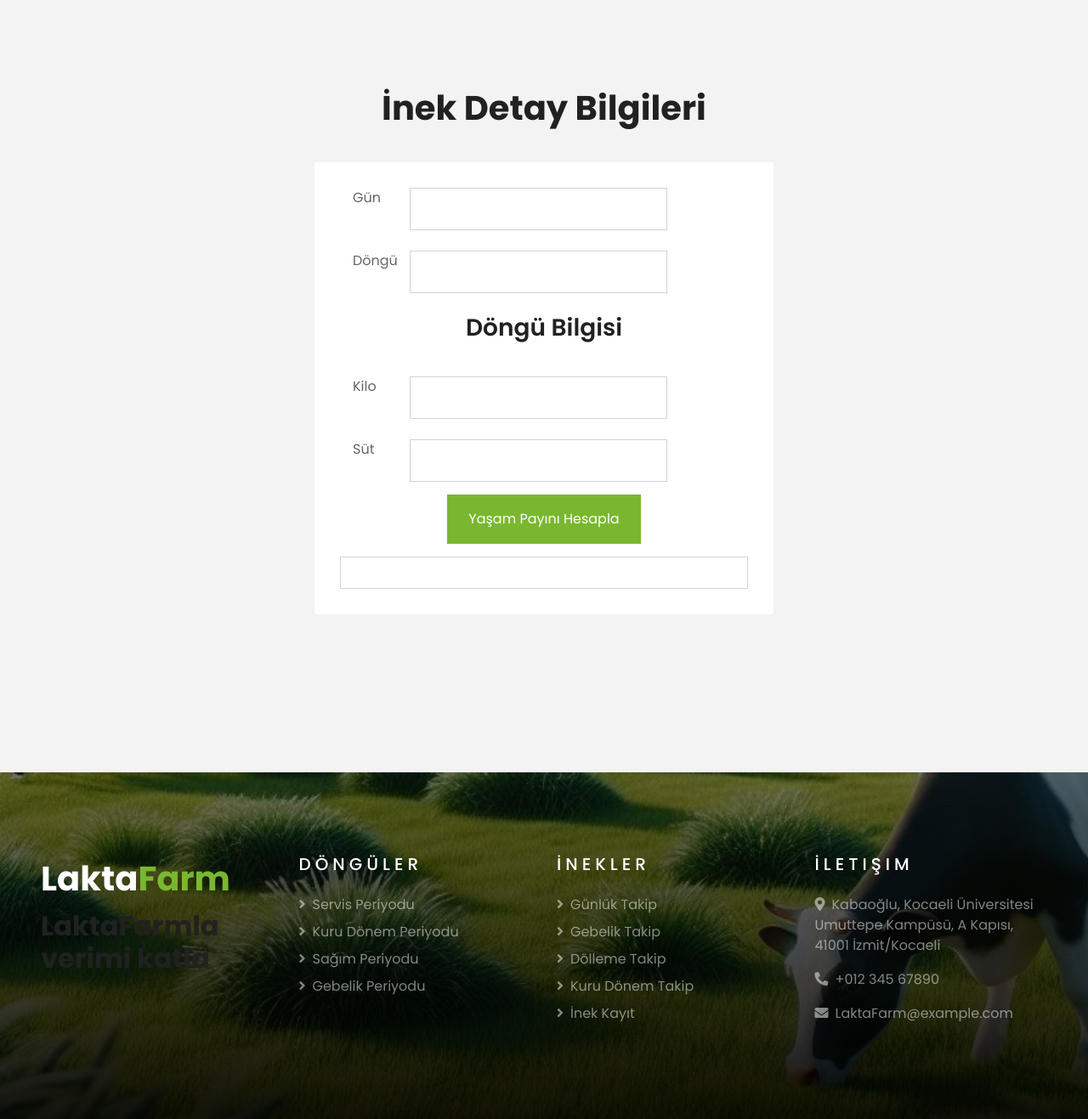
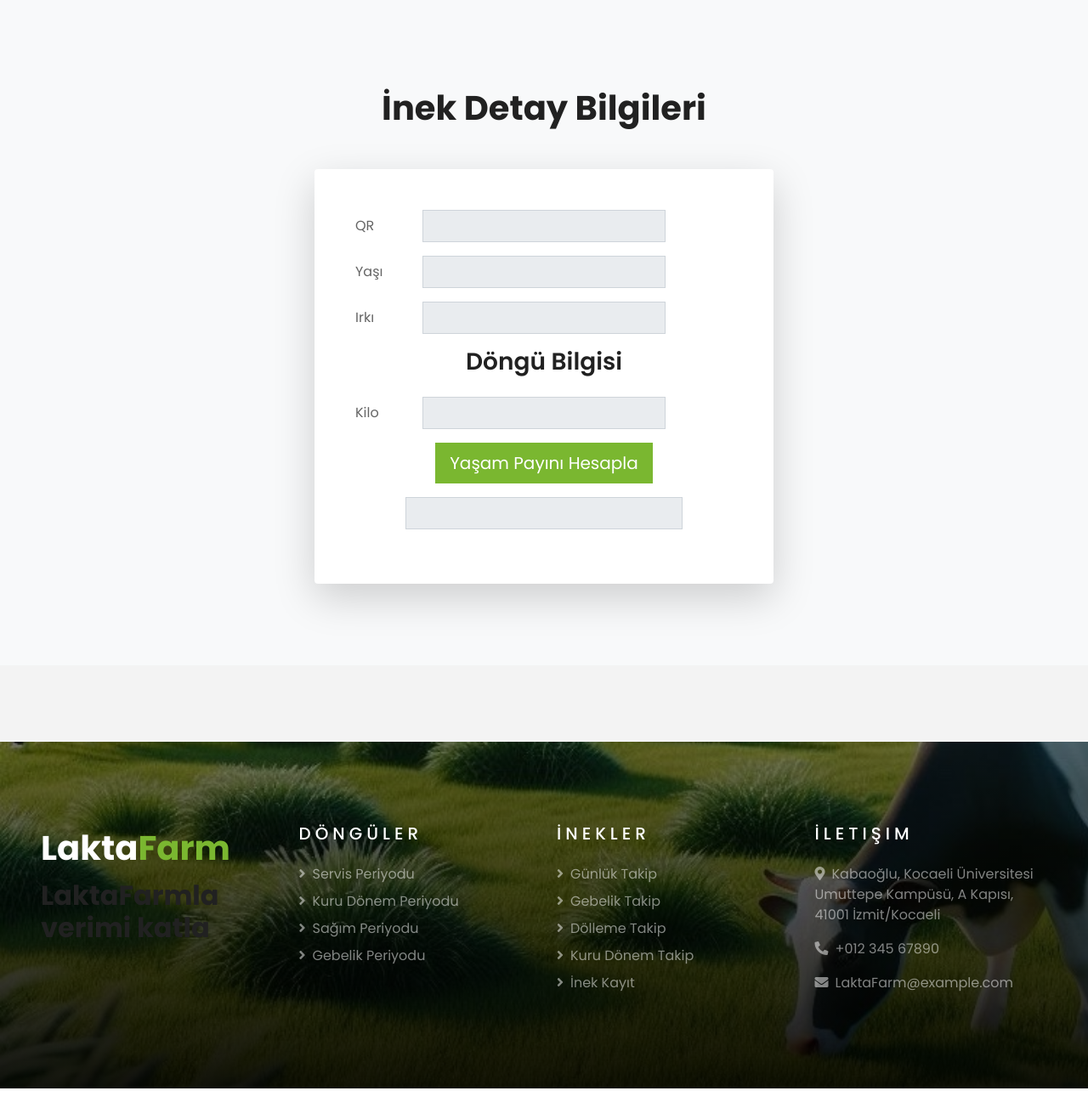
Before and after one commit to guneskahil/LaktaFarm, a PHP site: page /inekdetay.php in a window 1280 px wide. Shown: the part 259-1576 px from the top of the page at 85% size. After the commit the page ends 1540 px from the top, so only its background shows below. Run offline with PHP 8.4, Linux system fonts and the light colour scheme; some libraries are stand-ins or nearby versions.

Commit message:
inek kayıt sayfasında qr düzenlendi inek detay sayfası düzenlendi yaşam payı hesaplaması eklendi

```diff
--- a/inekdetay.php
+++ b/inekdetay.php
@@ -4,7 +4,16 @@ include_once "config.php";
 
 session_start();
 
-if ($_SERVER["REQUEST_METHOD"] == "POST") {
+$yasam_payi = ""; // varsayılan değer
+if ($_SERVER["REQUEST_METHOD"] == "POST" && isset($_POST['hesaplaButton'])) {
+    // hesapla butonuna tıklanmışsa giriş kontrolü yapma
+    if (isset($_POST['kilo'])) {
+        $kilo = $_POST['kilo'];
+        // Yaşam Payını Hesapla: 0,080  x 0,75 x kilo
+        $yasam_payi = number_format(0.080 * 0.75 * $kilo, 2); // Sonucu virgülden sonra iki basamakla göstermek için
+    }
+} elseif ($_SERVER["REQUEST_METHOD"] == "POST") {
+    // Giriş yapma işlemi
     $mail = $_POST['mail'];
     $sifre = $_POST['sifre'];
 
@@ -39,6 +48,46 @@ if ($_SERVER["REQUEST_METHOD"] == "GET" && isset($_GET['action']) && $_GET['acti
     // Ana sayfaya yönlendirme
     header("Location: index.php");
     exit();
+}
+$db = dbBaglantisi();
+
+// Eğer QR kodu gönderilmişse
+if (isset($_GET['QR'])) {
+    // GET isteğiyle gelen QR kodunu al
+    $QR = $_GET['QR'];
+
+    // Veritabanından ilgili ineği sorgula
+    $query = $db->prepare("SELECT * FROM inek WHERE QR = :QR");
+    $query->bindParam(':QR', $QR);
+    $query->execute();
+    $inek = $query->fetch(PDO::FETCH_ASSOC);
+
+    // İnek bulunduysa, giriş alanlarına değerleri yerleştir
+    if ($inek) {
+        $inek_id = $inek['inek_id'];
+
+        // İnek kilo ölçüm verisini al
+        $query_kilo = $db->prepare("SELECT TOP 1 kilo FROM kilo_olcum WHERE QR = :QR ORDER BY kolcum_id DESC");
+        $query_kilo->bindParam(':QR', $QR);
+        $query_kilo->execute();
+        $kilo_olcum = $query_kilo->fetch(PDO::FETCH_ASSOC);
+
+        if ($kilo_olcum) {
+            $kilo = $kilo_olcum['kilo'];
+        } else {
+            $kilo = "Kilo bilgisi bulunamadı.";
+        }
+
+        $dogum_tarihi = new DateTime($inek['dogum_tarihi']);
+        // Bugünkü tarih
+        $bugun = new DateTime();
+        // Yaş hesaplaması
+        $yas = $dogum_tarihi->diff($bugun)->y;
+        $irk = $inek['irk'];
+    } else {
+        // İnek bulunamadıysa, hata mesajı göster
+        echo "Belirtilen QR koduna sahip inek bulunamadı.";
+    }
 }
 
 
@@ -92,8 +141,8 @@ if ($_SERVER["REQUEST_METHOD"] == "GET" && isset($_GET['action']) && $_GET['acti
     </div>
     <!-- Topbar End -->
 
-<!-- Navbar Start -->
-<div class="container-fluid position-relative nav-bar p-0">
+    <!-- Navbar Start -->
+    <div class="container-fluid position-relative nav-bar p-0">
         <div class="container-lg position-relative p-0 px-lg-3" style="z-index: 9;">
             <nav class="navbar navbar-expand-lg bg-light navbar-light shadow-lg py-3 py-lg-0 pl-3 pl-lg-5">
                 <img class="img-fluid" src="img/inekikon.png" style="height: 8%; width: 8%;" alt="">
@@ -180,23 +229,6 @@ if ($_SERVER["REQUEST_METHOD"] == "GET" && isset($_GET['action']) && $_GET['acti
     </div>
     <!-- Modal End -->
 
-    <script>
-
-        // Hata mesajı kontrolü ve modal açma
-        document.addEventListener("DOMContentLoaded", function () {
-            var error = "<?php echo isset($error) ? $error : '' ?>";
-            if (error !== '') {
-                document.getElementById('loginError').innerText = error;
-                openModal('myModal');
-            }
-        });
-
-        // Modal kapatma fonksiyonu ve hata mesajını temizleme
-        function closeAndResetModal(modalId) {
-            document.getElementById(modalId).style.display = "none";
-            document.getElementById('loginError').innerText = '';
-        }
-    </script>
 
 
 
@@ -215,79 +247,68 @@ if ($_SERVER["REQUEST_METHOD"] == "GET" && isset($_GET['action']) && $_GET['acti
 
 
     <!-- Contact Start -->
-    <div class="container-fluid py-5">
+    <div class="container-fluid py-5" style="background-color: #f8f9fa;">
         <div class="container py-5">
-            <div class="text-center mb-3 pb-3">
+            <div class="text-center mb-5">
                 <h6 class="text-primary text-uppercase" style="letter-spacing: 5px;"></h6>
                 <h1>İnek Detay Bilgileri</h1>
             </div>
             <div class="row justify-content-center">
                 <div class="col-lg-6">
-                    <div class="contact-form bg-white" style="padding: 30px;">
+                    <div class="contact-form bg-white shadow-lg p-5 rounded">
                         <div id="success"></div>
-                        <form name="sentMessage" id="contactForm" novalidate="novalidate">
-
-                            <div class="control-group col-md-10">
-                                <div class="row">
-                                    <div class="col-sm-2">
-                                        <label>Gün</label>
-                                    </div>
-                                    <div class="col-md-10">
-                                        <input class="form-control p-4" type="text">
-                                    </div>
+                        <form name="hesaplaForm" id="hesaplaForm" method="POST" action="#">
+                            <div class="form-group row">
+                                <label class="col-sm-2 col-form-label">QR</label>
+                                <div class="col-md-8">
+                                    <input class="form-control" type="text" name="qr"
+                                        value="<?php echo isset($QR) ? $QR : ''; ?>" readonly>
                                 </div>
                             </div>
-                            <br>
-                            <div class="control-group col-md-10">
-                                <div class="row">
-                                    <div class="col-sm-2">
-                                        <label>Döngü</label>
-                                    </div>
-                                    <div class="col-md-10">
-                                        <input class="form-control p-4" type="text">
-                                    </div>
+                            <div class="form-group row">
+                                <label class="col-sm-2 col-form-label">Yaşı</label>
+                                <div class="col-md-8">
+                                    <input class="form-control" type="text" name="yas"
+                                        value="<?php echo isset($yas) ? $yas : ''; ?>" readonly>
                                 </div>
                             </div>
-
-
-                            <br>
-                            <div class="text-center mb-3 pb-3">
+                            <div class="form-group row">
+                                <label class="col-sm-2 col-form-label">Irkı</label>
+                                <div class="col-md-8">
+                                    <input class="form-control" type="text" name="irki"
+                                        value="<?php echo isset($irk) ? $irk : ''; ?>" readonly>
+                                </div>
+                            </div>
+                            <div class="text-center mb-4">
                                 <h3>Döngü Bilgisi</h3>
                             </div>
-                            <div class="control-group col-md-10">
-                                <div class="row">
-                                    <div class="col-sm-2">
-                                        <label>Kilo</label>
-                                    </div>
-                                    <div class="col-md-10">
-                                        <input class="form-control p-4" type="text">
-                                    </div>
+                            <div class="form-group row">
+                                <label class="col-md-2 col-form-label">Kilo</label>
+                                <div class="col-md-8">
+                                    <input class="form-control" type="text" name="kilo"
+                                        value="<?php echo isset($kilo) ? $kilo : ''; ?>" readonly>
                                 </div>
                             </div>
-                            <br>
-                            <div class="control-group col-md-10">
-                                <div class="row">
-                                    <div class="col-sm-2">
-                                        <label>Süt</label>
-                                    </div>
-                                    <div class="col-md-10">
-                                        <input class="form-control p-4" type="text">
-                                    </div>
+                            <div class="form-group row justify-content-center">
+                                <div class="text-center">
+                                    <button class="btn btn-primary btn-lg" type="submit" name="hesaplaButton">Yaşam
+                                        Payını Hesapla</button>
                                 </div>
                             </div>
-                            <div class="text-center" style="padding: 15px;">
-                                <button class="btn btn-primary py-3 px-4" type="submit" id="sendMessageButton">Yaşam
-                                    Payını Hesapla</button>
-                            </div>
-                            <div class="control-group align-items-center">
-                                <input class="form-control" type="text">
+                            <div class="form-group row justify-content-center">
+                                <div class="col-sm-9">
+                                    <input class="form-control" type="text" name="sonuc"
+                                        value="<?php echo $yasam_payi; ?>" readonly>
+                                </div>
                             </div>
                         </form>
+
                     </div>
                 </div>
             </div>
         </div>
     </div>
+
     <!-- Contact End -->
 
 
@@ -361,6 +382,24 @@ if ($_SERVER["REQUEST_METHOD"] == "GET" && isset($_GET['action']) && $_GET['acti
 
     <!-- Template Javascript -->
     <script src="js/main.js"></script>
+
+    <script>
+
+        // Hata mesajı kontrolü ve modal açma
+        document.addEventListener("DOMContentLoaded", function () {
+            var error = "<?php echo isset($error) ? $error : '' ?>";
+            if (error !== '') {
+                document.getElementById('loginError').innerText = error;
+                openModal('myModal');
+            }
+        });
+
+        // Modal kapatma fonksiyonu ve hata mesajını temizleme
+        function closeAndResetModal(modalId) {
+            document.getElementById(modalId).style.display = "none";
+            document.getElementById('loginError').innerText = '';
+        }
+    </script>
 </body>
 
 </html>
```
Also changed, not shown: gunlukKontrol.php (+4 -3 lines), inekKayit.php (+20 -7 lines).
